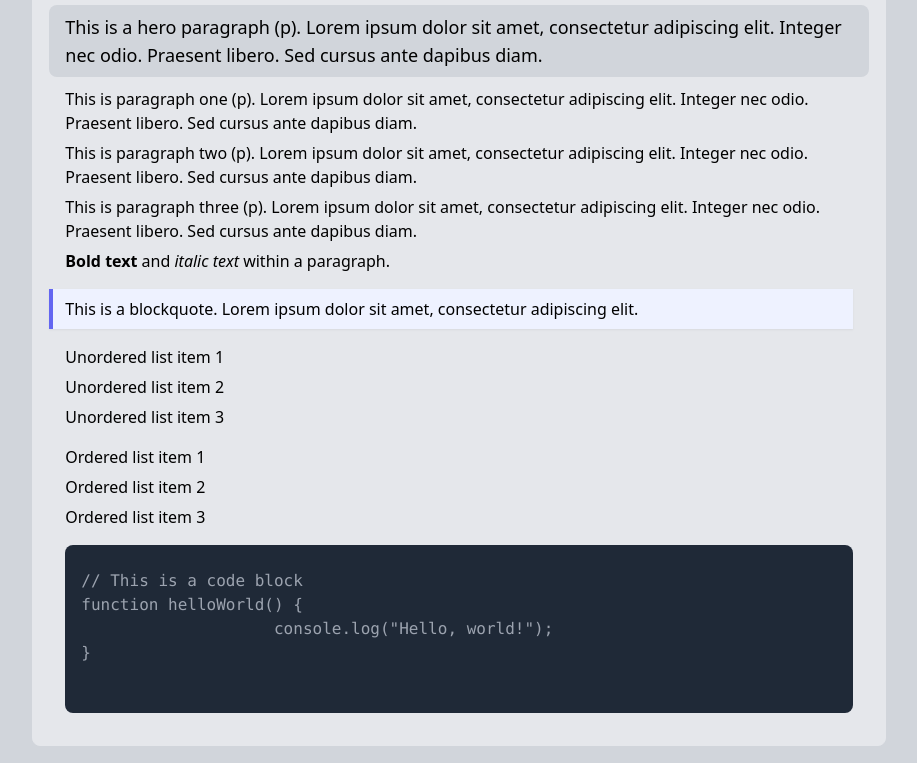
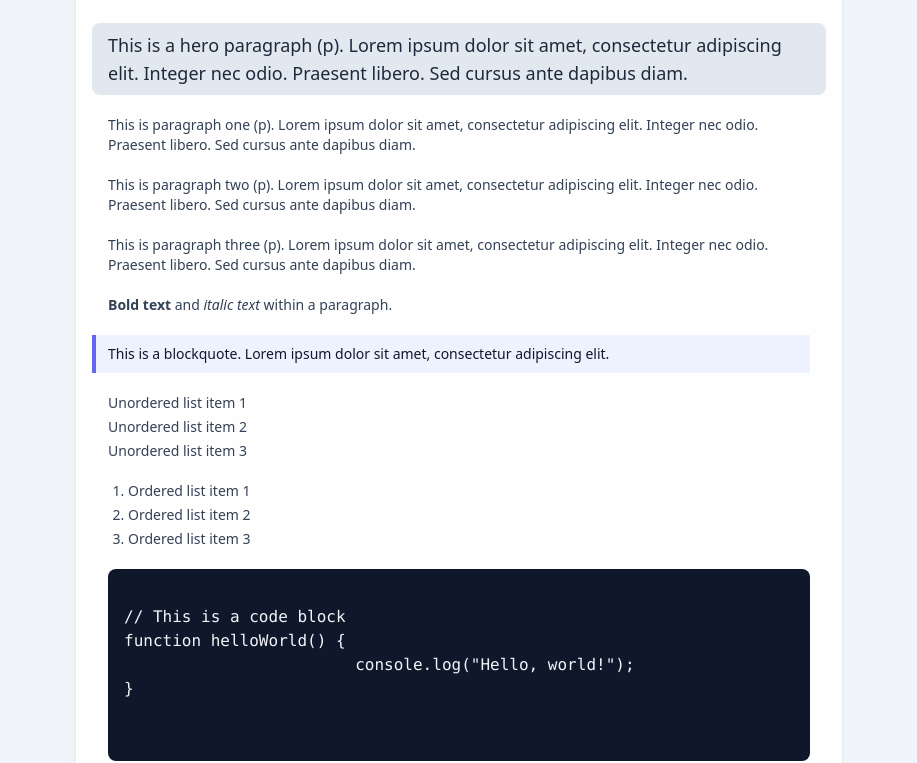
Before and after one commit to rareyman/vite-alpine-starter, a website built with Vite: page src/pages/typography-testbed.html in a window 1280 px wide. Shown: the part 182-945 px from the top of the page, without its empty margins (181-1098 px from the left). Built offline with nearby package versions, Linux system fonts and the light colour scheme; no server answers.

```diff
--- a/src/pages/typography-testbed.html
+++ b/src/pages/typography-testbed.html
@@ -13,59 +13,65 @@
 		<script type="module" src="/src/scripts/main.js"></script>
 	</head>
 
-	<body class="bg-gray-300">
+	<body
+		class="bg-slate-100 text-slate-900 transition-colors duration-300 dark:bg-slate-950 dark:text-slate-50">
 		<!-- <div class="flex h-screen w-screen items-center justify-center bg-gray-100">
 			<div class="-mt-8 mb-5 rounded border border-gray-300 p-10 px-8 py-4 shadow-xl">
 				<h1>Hello world!</h1>
 			</div>
 		</div> -->
 
-		<div class="mx-auto mt-8 w-2/3 rounded-lg border bg-gray-200 p-8">
+		<div
+			class="mx-auto mt-8 w-11/12 max-w-3xl rounded-2xl border border-slate-200/80 bg-white/90 p-8 shadow-lg shadow-slate-200/40 backdrop-blur dark:border-white/10 dark:bg-slate-900/60 dark:shadow-indigo-900/30">
 			<header>
-				<h1 class="text-2xl font-bold">Main Heading (h1)</h1>
-				<h2 class="mt-micro text-xl font-bold">Subheading (h2)</h2>
+				<h1 class="text-3xl font-semibold text-slate-900 dark:text-slate-100">Main Heading (h1)</h1>
+				<h2 class="mt-micro text-2xl font-semibold text-slate-700 dark:text-slate-200">
+					Subheading (h2)
+				</h2>
 			</header>
 
-			<section class="">
+			<section class="space-y-5">
 				<h3 class="mt-medium text-lg font-bold">Section Heading (h3)</h3>
-				<p class="-mx-4 mt-small rounded-lg bg-gray-300 px-4 py-2 text-lg">
+				<p
+					class="-mx-4 mt-small rounded-lg bg-slate-200 px-4 py-2 text-lg text-slate-800 dark:bg-slate-700 dark:text-slate-100">
 					This is a hero paragraph (p). Lorem ipsum dolor sit amet, consectetur adipiscing elit.
 					Integer nec odio. Praesent libero. Sed cursus ante dapibus diam.
 				</p>
-				<p class="mt-small">
+				<p class="mt-small text-sm text-slate-700 dark:text-slate-300">
 					This is paragraph one (p). Lorem ipsum dolor sit amet, consectetur adipiscing elit.
 					Integer nec odio. Praesent libero. Sed cursus ante dapibus diam.
 				</p>
-				<p class="mt-tiny">
+				<p class="mt-tiny text-sm text-slate-700 dark:text-slate-300">
 					This is paragraph two (p). Lorem ipsum dolor sit amet, consectetur adipiscing elit.
 					Integer nec odio. Praesent libero. Sed cursus ante dapibus diam.
 				</p>
-				<p class="mt-tiny">
+				<p class="mt-tiny text-sm text-slate-700 dark:text-slate-300">
 					This is paragraph three (p). Lorem ipsum dolor sit amet, consectetur adipiscing elit.
 					Integer nec odio. Praesent libero. Sed cursus ante dapibus diam.
 				</p>
-				<p class="mt-tiny">
+				<p class="mt-tiny text-sm text-slate-700 dark:text-slate-300">
 					<strong>Bold text</strong> and <em>italic text</em> within a paragraph.
 				</p>
 				<blockquote
-					class="-ml-4 mt-medium border-l-4 border-indigo-500 bg-indigo-50 py-2 pl-3 drop-shadow-sm">
+					class="-ml-4 mt-medium border-l-4 border-indigo-500 bg-indigo-50 px-3 py-2 text-sm leading-relaxed backdrop-blur transition-colors duration-300 dark:border-indigo-300/60 dark:bg-slate-900/80 dark:text-slate-100">
 					<p>This is a blockquote. Lorem ipsum dolor sit amet, consectetur adipiscing elit.</p>
 				</blockquote>
-				<ul class="mt-medium">
+				<ul class="mt-medium space-y-1 text-sm text-slate-700 dark:text-slate-300">
 					<li class="mt-tiny">Unordered list item 1</li>
 					<li class="mt-tiny">Unordered list item 2</li>
 					<li class="mt-tiny">Unordered list item 3</li>
 				</ul>
-				<ol class="mt-medium">
+				<ol
+					class="mt-medium list-decimal space-y-1 pl-5 text-sm text-slate-700 dark:text-slate-300">
 					<li class="mt-tiny">Ordered list item 1</li>
 					<li class="mt-tiny">Ordered list item 2</li>
 					<li class="mt-tiny">Ordered list item 3</li>
 				</ol>
-				<pre class="mt-medium rounded-lg bg-gray-800 px-4 text-gray-400">
+				<pre class="mt-medium rounded-lg bg-slate-900 px-4 py-3 text-slate-100 dark:bg-slate-900">
 					<code>
 // This is a code block
 function helloWorld() {
-					console.log("Hello, world!");
+						console.log("Hello, world!");
 }
 </code>
 					</pre>
--- a/src/scripts/main.js
+++ b/src/scripts/main.js
@@ -147,26 +147,25 @@ const initAos = () => {
 	})
 }
 
-const startApp = () => {
+const startApp = async () => {
 	setTheme(getPreferredTheme())
-	document.addEventListener('DOMContentLoaded', () => {
+	await waitForDocumentReady()
 	const toggleButton = document.getElementById('theme-toggle')
 	if (toggleButton) {
 		updateToggleLabel(getPreferredTheme())
 		if (THEME_LOCK.enabled) {
 			toggleButton.setAttribute('aria-disabled', 'true')
 			toggleButton.classList.add('opacity-50', 'pointer-events-none')
-				return
-			}
+		} else {
 			toggleButton.addEventListener('click', () => {
 				const nextTheme = document.documentElement.classList.contains('dark') ? 'light' : 'dark'
 				setTheme(nextTheme)
 				localStorage.setItem(THEME_STORAGE_KEY, nextTheme)
 			})
 		}
+	}
 	initMobileNav()
 	initAos()
-	})
 	window.Alpine = Alpine
 	Alpine.start()
 }
@@ -180,7 +179,7 @@ const bootstrapApp = async () => {
 		document.body.innerHTML = markup
 		return
 	}
-	startApp()
+	await startApp()
 }
 
 bootstrapApp()
```
Also changed, not shown: README.md. Lines whose indentation alone changed are shown as unchanged.
